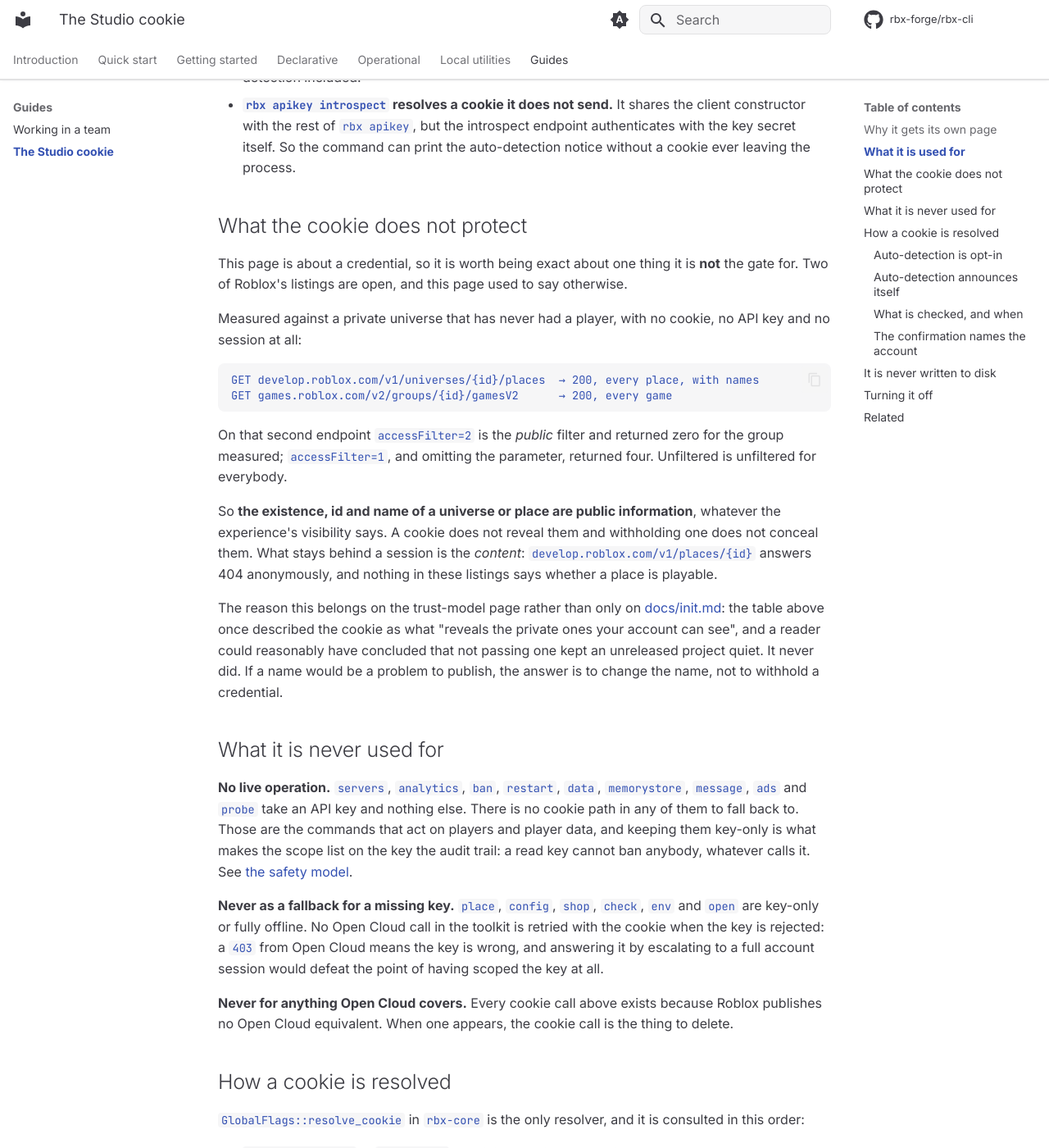
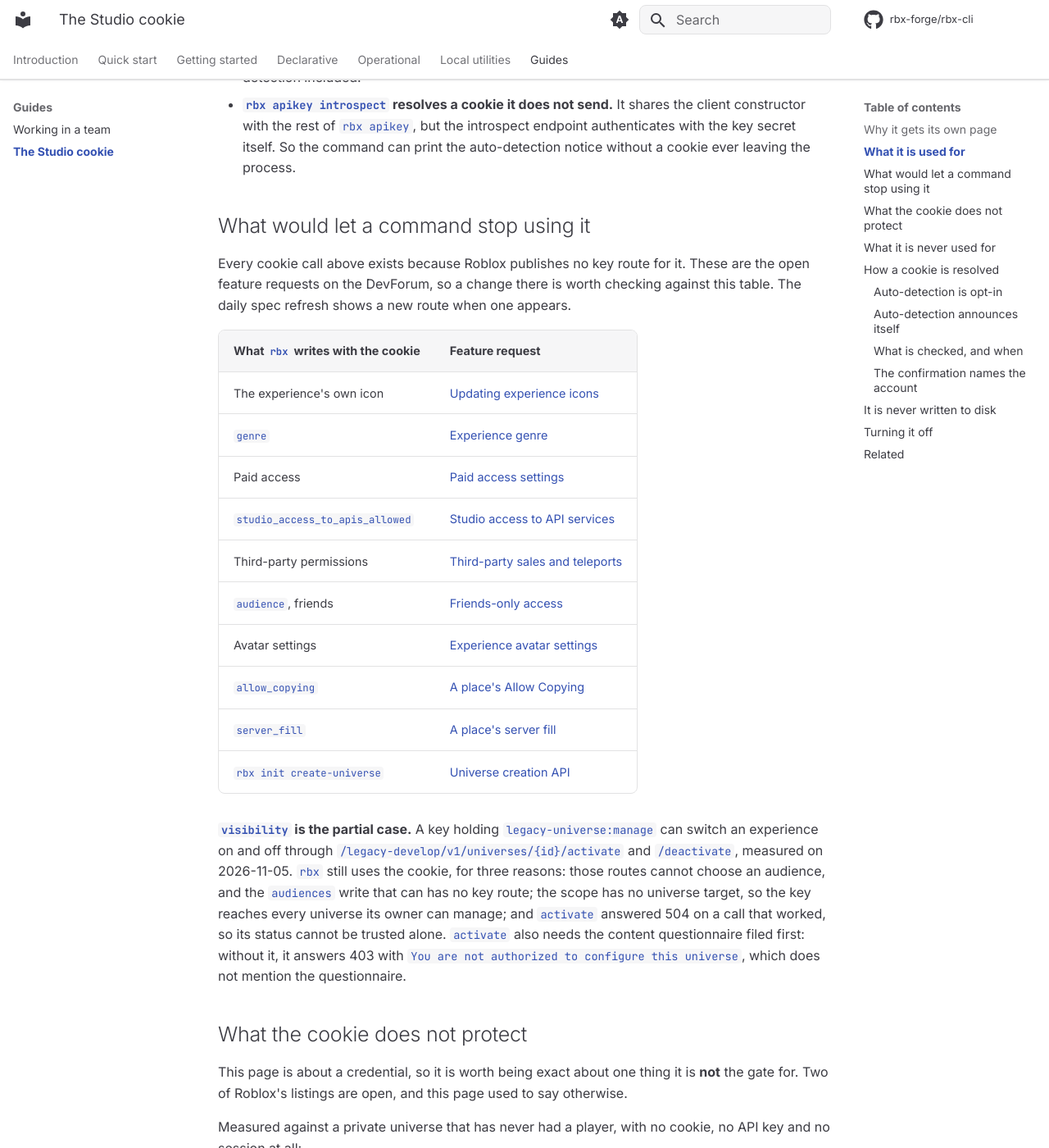
Before and after one commit to rbx-forge/rbx-cli, an MkDocs documentation site: the page built from docs/cookie.md, in a window 1280 px wide and 1400 px high, scrolled down 2350 px. Shown: the whole window at 82% size. Built offline with MkDocs 1.6.1 and Material for MkDocs 9.7.7, drawn with Linux system fonts in a browser that asks for light colours; comment, search, counter and statistics services are not loaded.

Commit message:
docs(cookie): say what would let each command stop using it
Every cookie call exists because Roblox has no key route for it, and each of
those has an open feature request. Listing them next to the fields shows what to
check when Roblox ships one.

Public and private can be written with a key, as measured, and the page says why
rbx still uses the cookie. The same measurement showed what the refused activation
really means, so its error now names the content questionnaire.

Refs #89

Signed-off-by: dev-bap <71776985+dev-bap@users.noreply.github.com>

```diff
--- a/docs/cookie.md
+++ b/docs/cookie.md
@@ -29,6 +29,25 @@
 
 - **`rbx import` does not auto-detect for its own call.** It passes `--cookie` / `RBX_COOKIE` straight through to the place listing. That used to be described here as a limitation; it is not one, because the listing answers without a credential either way. The `meta` step that `import` runs afterwards is an ordinary `rbx meta` invocation and does resolve the cookie normally, auto-detection included.
 - **`rbx apikey introspect` resolves a cookie it does not send.** It shares the client constructor with the rest of `rbx apikey`, but the introspect endpoint authenticates with the key secret itself. So the command can print the auto-detection notice without a cookie ever leaving the process.
+
+## What would let a command stop using it
+
+Every cookie call above exists because Roblox publishes no key route for it. These are the open feature requests on the DevForum, so a change there is worth checking against this table. The daily spec refresh shows a new route when one appears.
+
+| What `rbx` writes with the cookie | Feature request |
+| --- | --- |
+| The experience's own icon | [Updating experience icons](https://devforum.roblox.com/t/add-open-cloud-support-for-updating-experience-icons/4529017) |
+| `genre` | [Experience genre](https://devforum.roblox.com/t/experience-genre-cant-be-kept-consistent-across-environments-or-managed-in-automated-deployments/4892081) |
+| Paid access | [Paid access settings](https://devforum.roblox.com/t/paid-access-settings-cant-be-kept-consistent-across-environments-or-managed-in-automated-deployments/4892088) |
+| `studio_access_to_apis_allowed` | [Studio access to API services](https://devforum.roblox.com/t/enable-studio-access-to-api-services-cant-be-managed-per-environment-in-automated-deployments/4892091) |
+| Third-party permissions | [Third-party sales and teleports](https://devforum.roblox.com/t/third-party-sales-and-teleport-permissions-cant-be-managed-in-automated-deployments/4892096) |
+| `audience`, friends | [Friends-only access](https://devforum.roblox.com/t/friends-only-access-cant-be-managed-in-automated-deployments/4892105) |
+| Avatar settings | [Experience avatar settings](https://devforum.roblox.com/t/experience-avatar-settings-cant-be-kept-consistent-across-environments-or-managed-in-automated-deployments/4892110) |
+| `allow_copying` | [A place's Allow Copying](https://devforum.roblox.com/t/a-places-allow-copying-setting-cant-be-read-or-enforced-in-automated-deployments/4892136) |
+| `server_fill` | [A place's server fill](https://devforum.roblox.com/t/a-places-server-fill-settings-cant-be-kept-consistent-across-environments-or-managed-in-automated-deployments/4892162) |
+| `rbx init create-universe` | [Universe creation API](https://devforum.roblox.com/t/v1-universe-creation-api-is-not-documented/4355237) |
+
+**`visibility` is the partial case.** A key holding `legacy-universe:manage` can switch an experience on and off through `/legacy-develop/v1/universes/{id}/activate` and `/deactivate`, measured on 2026-11-05. `rbx` still uses the cookie, for three reasons: those routes cannot choose an audience, and the `audiences` write that can has no key route; the scope has no universe target, so the key reaches every universe its owner can manage; and `activate` answered 504 on a call that worked, so its status cannot be trusted alone. `activate` also needs the content questionnaire filed first: without it, it answers 403 with `You are not authorized to configure this universe`, which does not mention the questionnaire.
 
 ## What the cookie does not protect
 
```
Also changed, not shown: CHANGELOG.md (+4 -0 lines), 1 other file.
